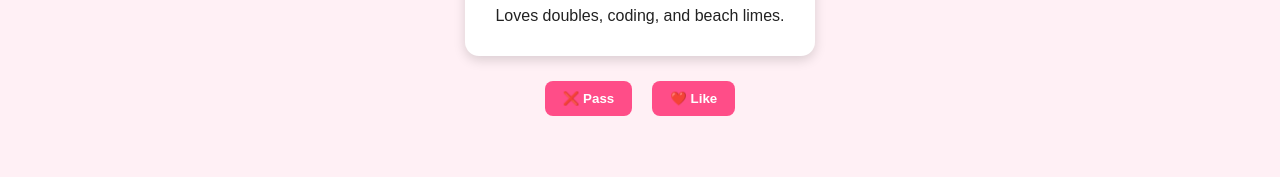
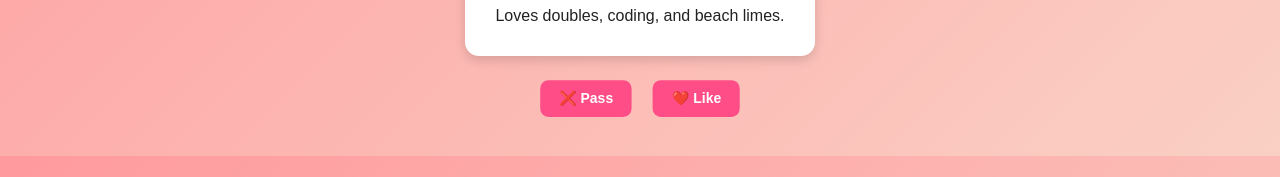
Before and after one commit to Yufraf/uwi-baewatch, a React (Create React App) app: page /home in a window 1280 px wide. Shown: the part 601-778 px from the top of the page. Built offline with nearby package versions, Linux system fonts and the light colour scheme; sample sign-in values are in the browser's storage.

Commit message:
Update to index.css

```diff
--- a/src/index.css
+++ b/src/index.css
@@ -3,6 +3,7 @@ body {
   font-family: Arial, sans-serif;
   background: #fff0f5;
   color: #222;
+  background: linear-gradient(135deg, #ff9a9e, #fad0c4);
 }
 
 .navbar {
@@ -53,12 +54,14 @@ button {
   background: #ff4d88;
   color: white;
   font-weight: bold;
+  transition: all 0.2s ease;
 }
 
 .button-row {
   display: flex;
   gap: 10px;
   margin-top: 15px;
+  transform: scale(1.05);
 }
 
 .card {
@@ -68,6 +71,11 @@ button {
   padding: 15px;
   box-shadow: 0 4px 12px rgba(0,0,0,0.15);
   text-align: center;
+  transition: transform 0.2s ease;
+}
+
+.card:hover {
+   transform: scale(1.02);
 }
 
 .card-image {
```
